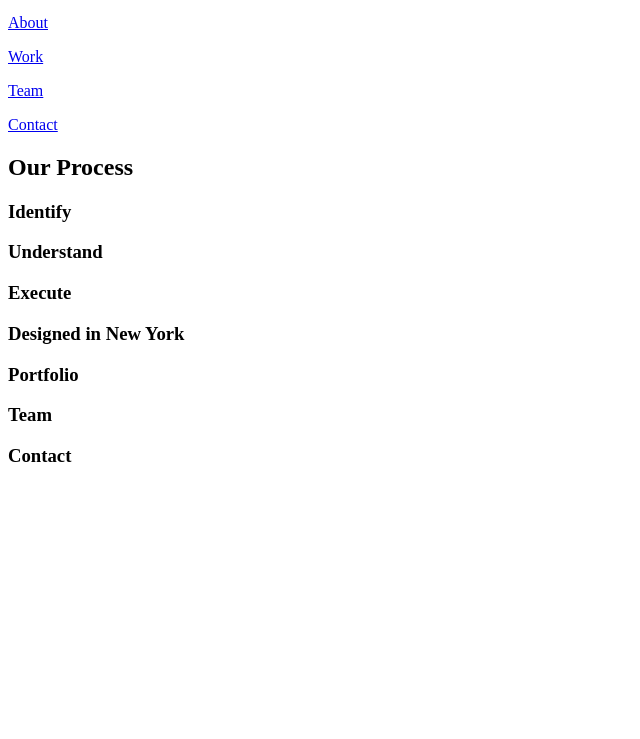
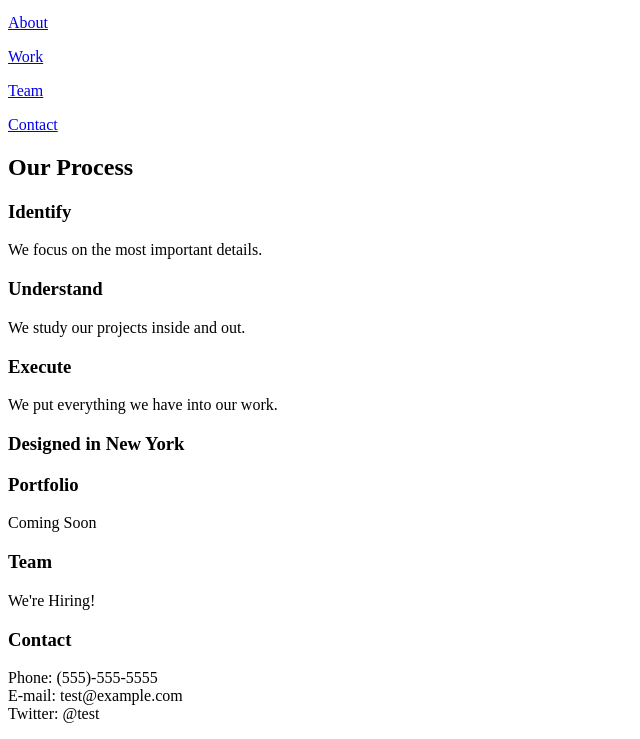
Before and after one commit to unclesamb/broadway, a plain HTML site: page index.html in a window 1280 px wide. Shown: the part 100-839 px from the top of the page, without its empty margins (0-640 px from the left). Before the commit the page ends 800 px from the top, so only its background shows below. Drawn offline with Linux system fonts and the light colour scheme.

Commit message:
Add detailed page content

```diff
--- a/index.html
+++ b/index.html
@@ -16,12 +16,22 @@
     </nav>
     <h2 id="about">Our Process</h2>
       <h3>Identify</h3>
+        <p>We focus on the most important details.</p>
       <h3>Understand</h3>
+        <p>We study our projects inside and out.</p>
       <h3>Execute</h3>
+        <p>We put everything we have into our work.</p>
     <h3 class="background-image">Designed in New York</h3>
     <h3 id="work">Portfolio</h3>
+      <p>Coming Soon</p>
     <h3 id="team">Team</h3>
+      <p>We're Hiring!</p>
     <h3 id="contact">Contact</h3>
+      <p>
+        Phone: (555)-555-5555<br>
+        E-mail: test@example.com<br>
+        Twitter: @test
+      </p>
 
   </body>
 </html>
```
